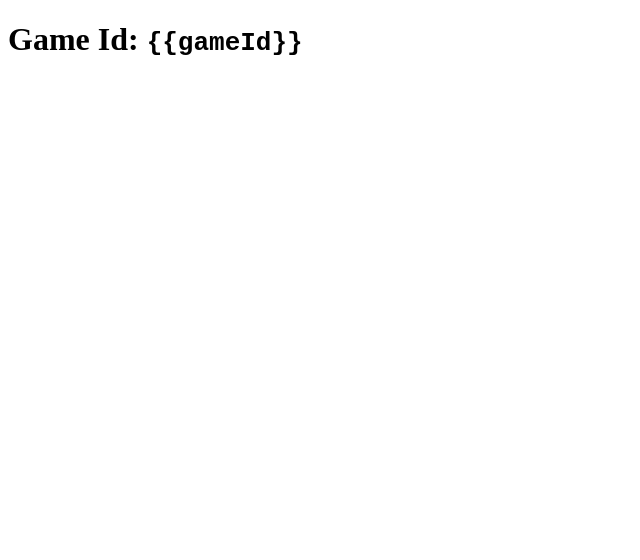
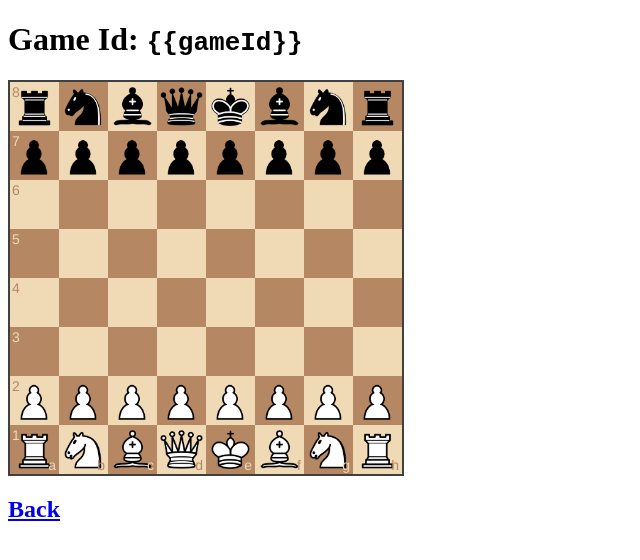
Before and after one commit to dchua-ch/chessgame, a website: page views/chess.html in a window 1280 px wide. Shown: the whole page, without its empty margins (0-640 px from the left). Drawn offline with nearby package versions, Linux system fonts and the light colour scheme; files whose address does not match are found by name.

Commit message:
Configure and displayc hessboard

```diff
--- a/static/chess.js
+++ b/static/chess.js
@@ -1,8 +1,16 @@
-const body = document.querySelector('body');
-
+const body = document.querySelector("body");
 
 const gameId = body.dataset.gameid;
 const orientation = body.dataset.orientation;
 
+console.info(`gameId=${gameId}, orientation=${orientation}`);
 
-console.info(`gameId=${gameId}, orientation=${orientation}`)
+// Create a chess configuration
+
+const config = {
+    draggable: true,
+    position: "start",
+    orientation,
+};
+
+var board1 = Chessboard("board1", config);
--- a/views/chess.html
+++ b/views/chess.html
@@ -18,8 +18,12 @@
         <script defer src="/chess.js"></script>
     </head>
     <body data-gameid="{{gameId}}" data-orientation="{{orientation}}">
+        <!-- Hide data inside data attribute -->
         <h1>Game Id: <code>{{gameId}}</code></h1>
 
-        <!-- Hide data inside data attribute -->
+        <!-- Display chessboard -->
+        <div id="board1" style="width: 400px"></div>
+
+        <h2><a href="/">Back</a></h2>
     </body>
 </html>
```
